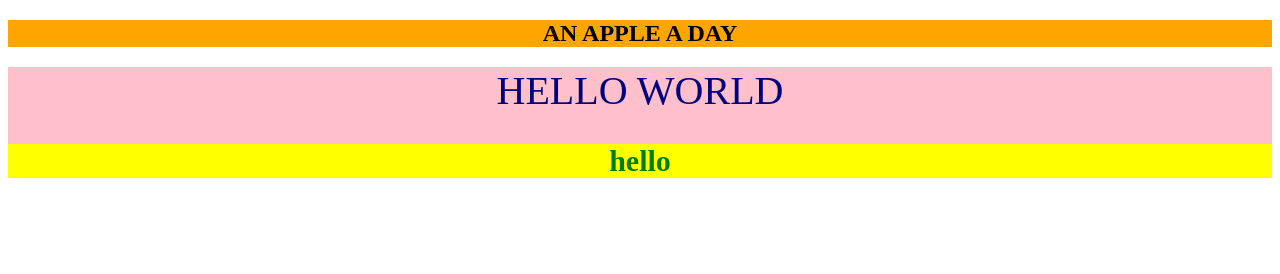
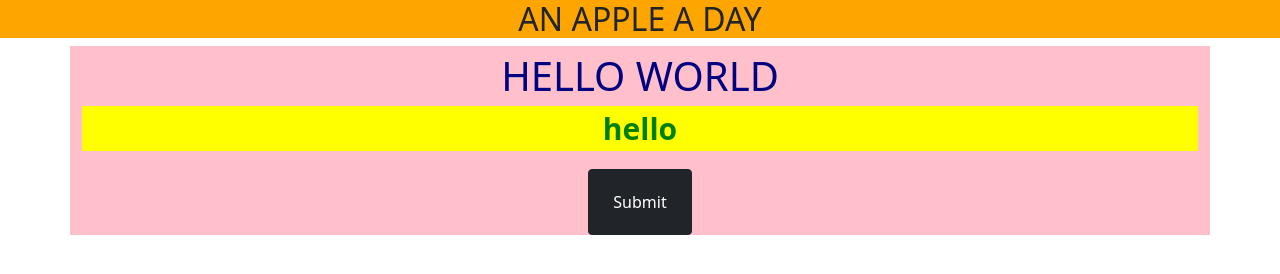
Before and after one commit to uzzi95/Uzair-khan-xml, a plain HTML site: page pjs/dom.html in a window 1280 px wide. Drawn offline with nearby package versions, Linux system fonts and the light colour scheme.

Commit message:
save 23.01.24

```diff
--- a/pjs/dom.html
+++ b/pjs/dom.html
@@ -3,6 +3,7 @@
 <head>
     <meta charset="UTF-8">
     <meta name="viewport" content="width=, initial-scale=1.0">
+    <link href="https://cdn.jsdelivr.net/npm/bootstrap@5.0.2/dist/css/bootstrap.min.css" rel="stylesheet" integrity="sha384-EVSTQN3/azprG1Anm3QDgpJLIm9Nao0Yz1ztcQTwFspd3yD65VohhpuuCOmLASjC" crossorigin="anonymous">
     <title>Document</title>
 </head>
 <body>
--- a/pjs/dom.js
+++ b/pjs/dom.js
@@ -43,3 +43,22 @@ newElem.style.fontSize = "30px";
 
 let para = document.createElement('h3');
 newElem.appendChild(para);
+
+let newBtn = document.createElement('button');
+
+obj[0].appendChild(newBtn);
+
+newBtn.innerHTML = "Submit";
+newBtn.style.padding ="20px 24px ";
+newBtn.className = "btn btn-dark";
+newBtn.style.fontsize = "24px"
+
+
+
+
+// EVENTS
+newBtn.addEventListener('click' , toggleBtn);
+function toggleBtn(){
+    console.log("You clicked on me!")
+    newBtn.innerHTML = "Wow";
+}
```
